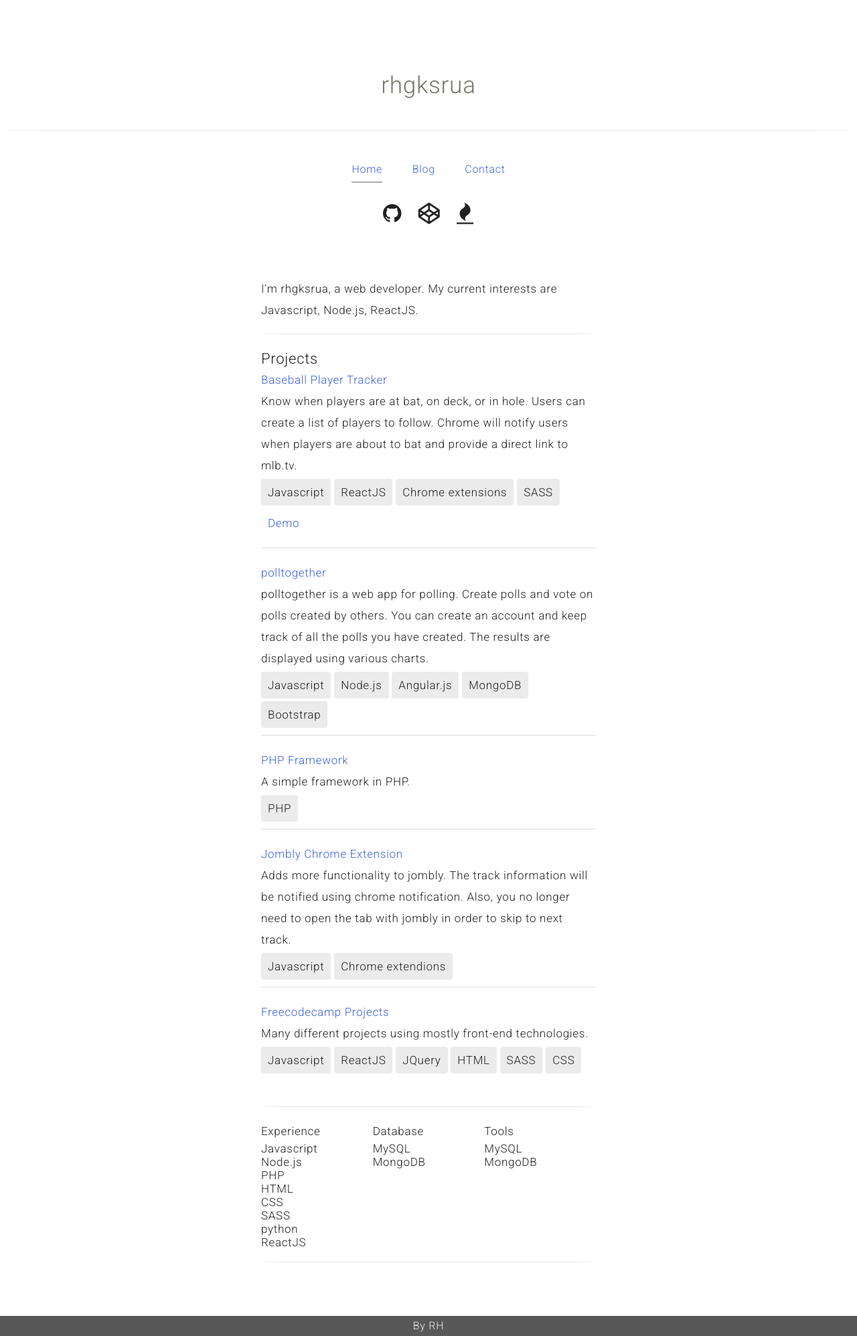
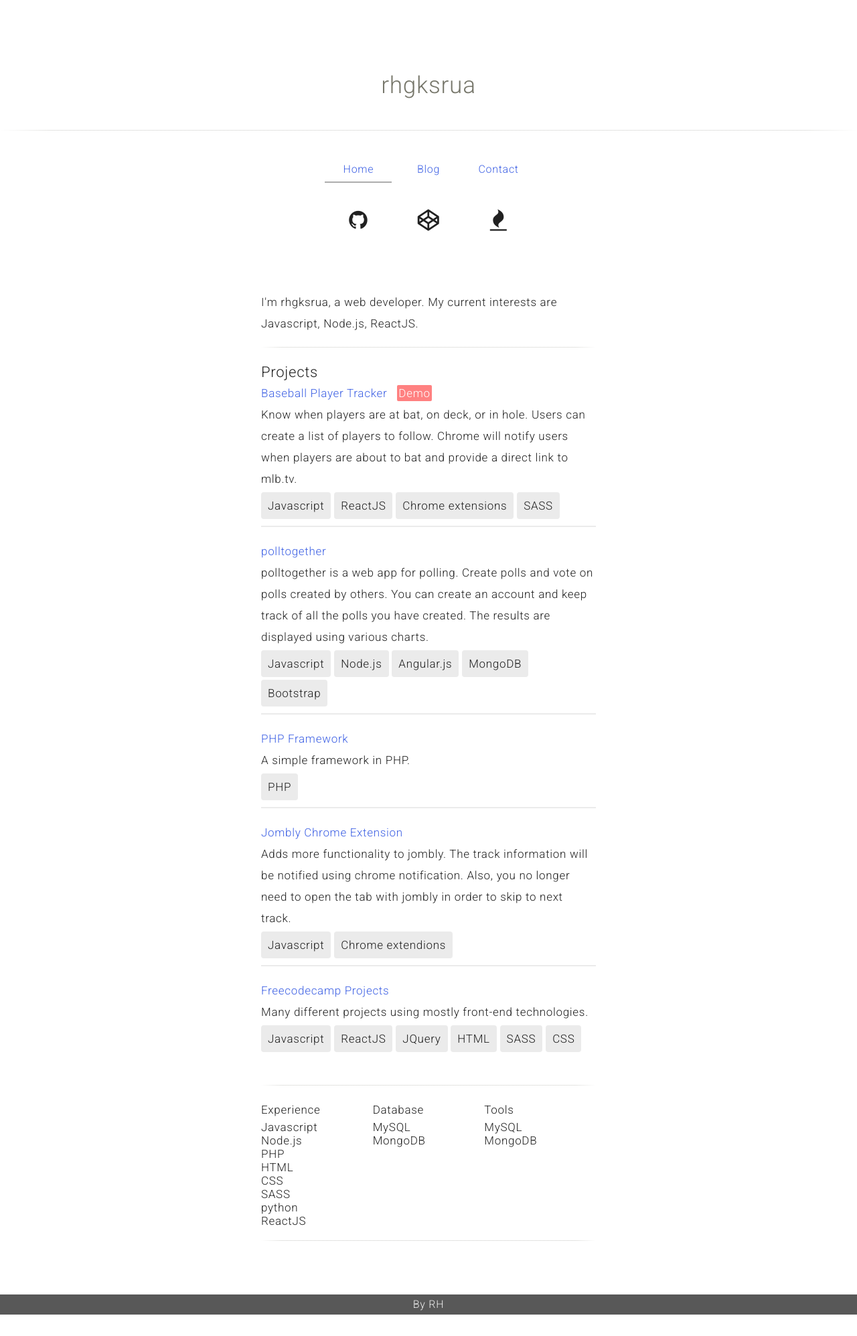
Before and after one commit to rhgksrua/rhgksrua.github.io, a Jekyll site: the page built from index.html, in a window 1280 px wide. Shown: the whole page at 67% size. Built offline with Jekyll 4.4.1, drawn with Linux system fonts in a browser that asks for light colours; nearby versions of some CDN libraries; after the commit the page ends 1963 px from its top, so only the background shows below that.

Commit message:
fixed css

```diff
--- a/_includes/contact.html
+++ b/_includes/contact.html
@@ -5,8 +5,8 @@
         <br/>
         <form action="http://mailthis.to/hankhank" method="post" class='form'>
             <div>
-                <label for="email">Email Address:</label>
-                <input type="email" name="email" id="name" placeholder="your@email.com" />
+                <label for="email">Email:</label>
+                <input type="email" name="email" id="name" placeholder="your@email.com" validate/>
             </div>
 
             <br>
@@ -15,9 +15,8 @@
                 <textarea cols="34" rows="8" name="message"></textarea>
             </div>
 
-            <div>
-                <input type="submit" value="Submit " />
-            </div>
+            <input id='submit-msg' type="submit" value="Submit " />
+
             <input type="hidden" name="_confirmation" value="thanks">
         </form>
     </div>
--- a/_layouts/default.html
+++ b/_layouts/default.html
@@ -30,9 +30,15 @@
                 <p class='items contact' id='contact'><a href="">Contact</a></p>
             </nav>
             <article class='links'>
-                <a href='https://github.com/rhgksrua/'><i class="fa fa-github fa-2x"></i></a>
-                <a href='http://codepen.io/rhgksrua/'><i class="fa fa-codepen fa-2x"></i></a>
-                <a href='https://www.freecodecamp.com/rhgksrua'><i class="fa fa-fire fa-2x"></i></a>
+                <p>
+                    <a href='https://github.com/rhgksrua/'><i class="fa fa-github fa-2x"></i></a>
+                </p>
+                <p>
+                    <a href='http://codepen.io/rhgksrua/'><i class="fa fa-codepen fa-2x"></i></a>
+                </p>
+                <p>
+                    <a href='https://www.freecodecamp.com/rhgksrua'><i class="fa fa-fire fa-2x"></i></a>
+                </p>
             </article>
         </header>
         <div class='content-container'>
--- a/index.html
+++ b/index.html
@@ -14,18 +14,18 @@
         <ul>
             {% for project in site.data.projects.projects %}
             <li>
-                <h3 class='content-title'><a href='{{ project.url }}'>{{ project.name }}</a></h3>
+            <h3 class='content-title'>
+                <a href='{{ project.url }}'>{{ project.name }}</a>
+                {% if project.demo != null %}
+                <a class='demo-link' href='{{ project.demo }}'>Demo</a>
+                {% endif %}
+            </h3>
                 <p class='content'>{{ project.content }}</p>
                 <div class='techs'>
                     {% for tech in project.techs %}
                     <p class='tech'>{{ tech }}</p>
                     {% endfor %}
                 </div>
-                {% if project.demo != null %}
-                <p class='demo'>
-                    <a class='' href='{{ project.demo }}'>Demo</a>
-                </p>
-                {% endif %}
             </li>
             {% endfor %}
         </ul>
--- a/resources/css/contact.scss
+++ b/resources/css/contact.scss
@@ -48,14 +48,17 @@
         -webkit-box-shadow: 0 3px 6px rgba(0, 0, 0, 0.14);
         -moz-box-shadow: 0 3px 6px rgba(0, 0, 0, 0.14);
         box-shadow: 0 3px 6px rgba(0, 0, 0, 0.14);
-        width: 300px;
+        width: 340px;
         margin-right: auto;
         margin-left: auto;
-        background-color: #424242;
-        padding: 20px;
+        background-color: #217DA9;
+        padding: 80px;
         border-radius: 5px;
         h3 {
             color: #EBEBEB;
+            font-size: 1.3em;
+            border-bottom: 2px solid white;
+            padding-bottom: 10px;
         }
 
 
@@ -69,7 +72,7 @@
             input {
                 box-sizing: border-box;
                 display: block;
-                border-radius: 4px;
+                border-radius: 2px;
                 border: 0;
                 padding: 10px 10px;
             }
@@ -77,10 +80,20 @@
                 width: 100%;
             }
             input[type='submit'] {
-                padding: 10px;
+                box-sizing: border-box;
+                font-family: inherit;
+                font-weight: bold;
+                font-size: 1.1em;
+                //padding: 10px;
+                width: 100px;
+                height: 50px;
                 background-color: #EBEBEB;
                 border: 1px solid #9E9E9E;;
                 margin-top: 10px;
+                &:active {
+                    box-shadow: 1px 2px 3px rgba(0, 0, 0, 0.14);
+                    border: 2px solid black;
+                }
             }
             textarea {
                 font-family: 'Roboto', sans-serif;
@@ -99,3 +112,10 @@
     visibility: visible;
     opacity: 1;
 }
+@media (max-width: 650px) {
+    .contact-container {
+        .form-container {
+            padding: 10px;
+        }
+    }
+}
--- a/resources/css/default.scss
+++ b/resources/css/default.scss
@@ -35,7 +35,7 @@
     text-align: center;
     .items {
         display: inline-block;
-        margin: 0 20px;
+        width: 100px;
         padding: 10px 0;
         a {
             text-decoration: none;
@@ -50,9 +50,13 @@
 .links {
     text-align: center;
     padding: 0 10px 30px 10px;
-    a {
-        color: $link-color;
-        padding: 10px;
+    p {
+        display: inline-block;
+        width: 100px;
+        padding: 10px 0;
+        a {
+            color: $link-color;
+        }
     }
 }
 
--- a/resources/css/main.scss
+++ b/resources/css/main.scss
@@ -11,6 +11,13 @@
     a {
         text-decoration: none;
         color: $nav-color;
+    }
+    a.demo-link {
+        background-color: #FF8181;
+        padding: 2px;
+        border-radius: 2px;
+        color: white;
+        margin-left: 10px;
     }
 
     h1 {
@@ -77,6 +84,7 @@
     margin: 10px;
 }
 
+
 @media (max-width: 650px) {
     .section-container {
         max-width: 95%;
@@ -85,4 +93,8 @@
         width: 32%;
         float: left;
     }
+    .form-container {
+        padding: 10px;
+        background-color: red;
+    }
 }
--- a/resources/js/main.js
+++ b/resources/js/main.js
@@ -1,11 +1,24 @@
+// Close when X clicked
 $('.close').click(function(e) {
     $('.contact-container').removeClass('show');
     e.preventDefault();
     console.log('closing contact');
 });
 
+// Close when clicked outside form
+$('.contact-container').click(function(e) {
+    if (e.target !== e.currentTarget) return;
+    $(this).removeClass('show');
+});
+
+// Open contact
 $('#contact').click(function(e) {
     e.preventDefault();
     $('.contact-container').addClass('show');
     console.log('open contact');
 });
+
+$('#submit-msg').click(function(e) {
+    console.log('submit');
+    e.preventDefault();
+});
```
Also changed, not shown: favicon.ico (added).
